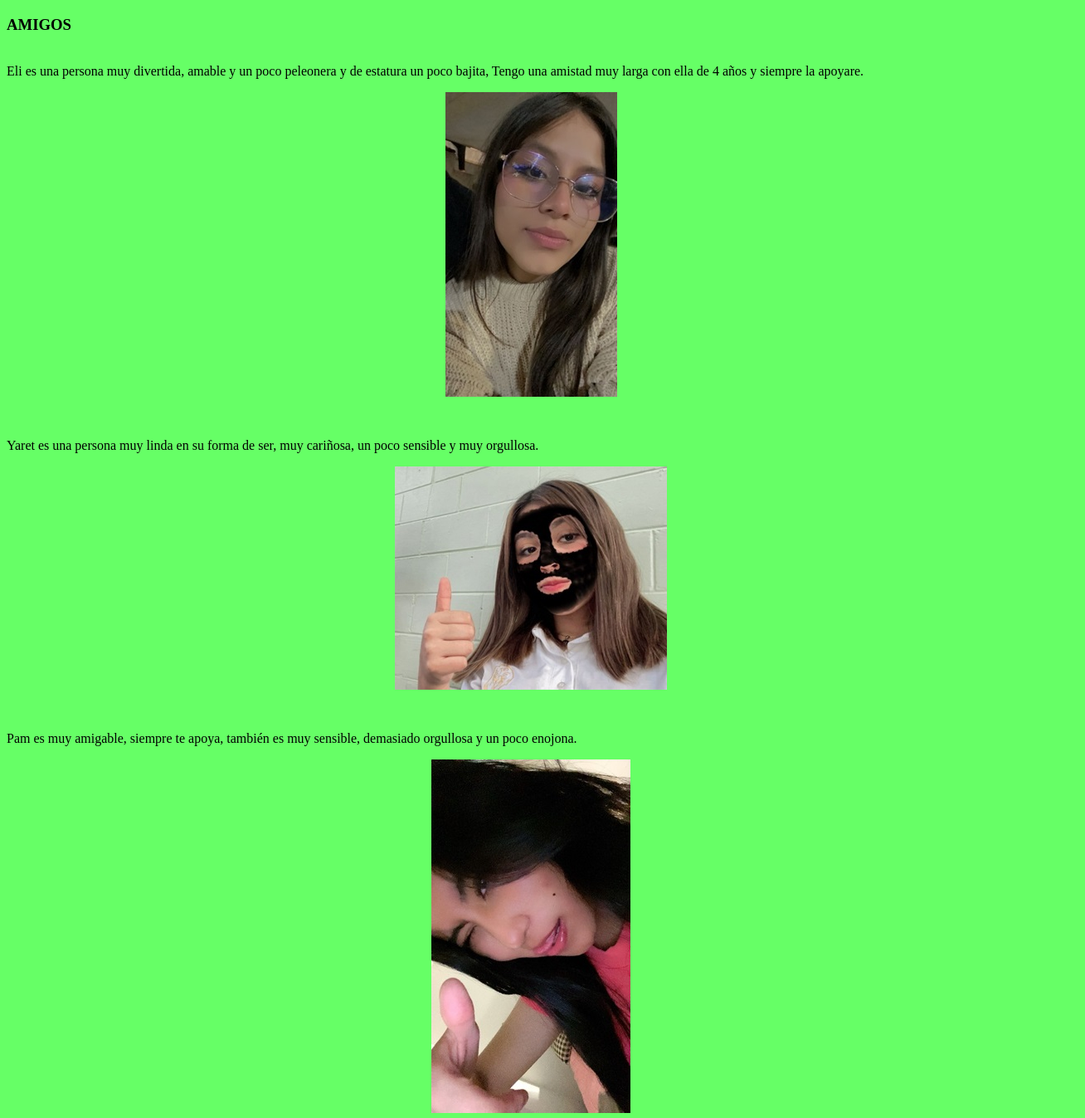
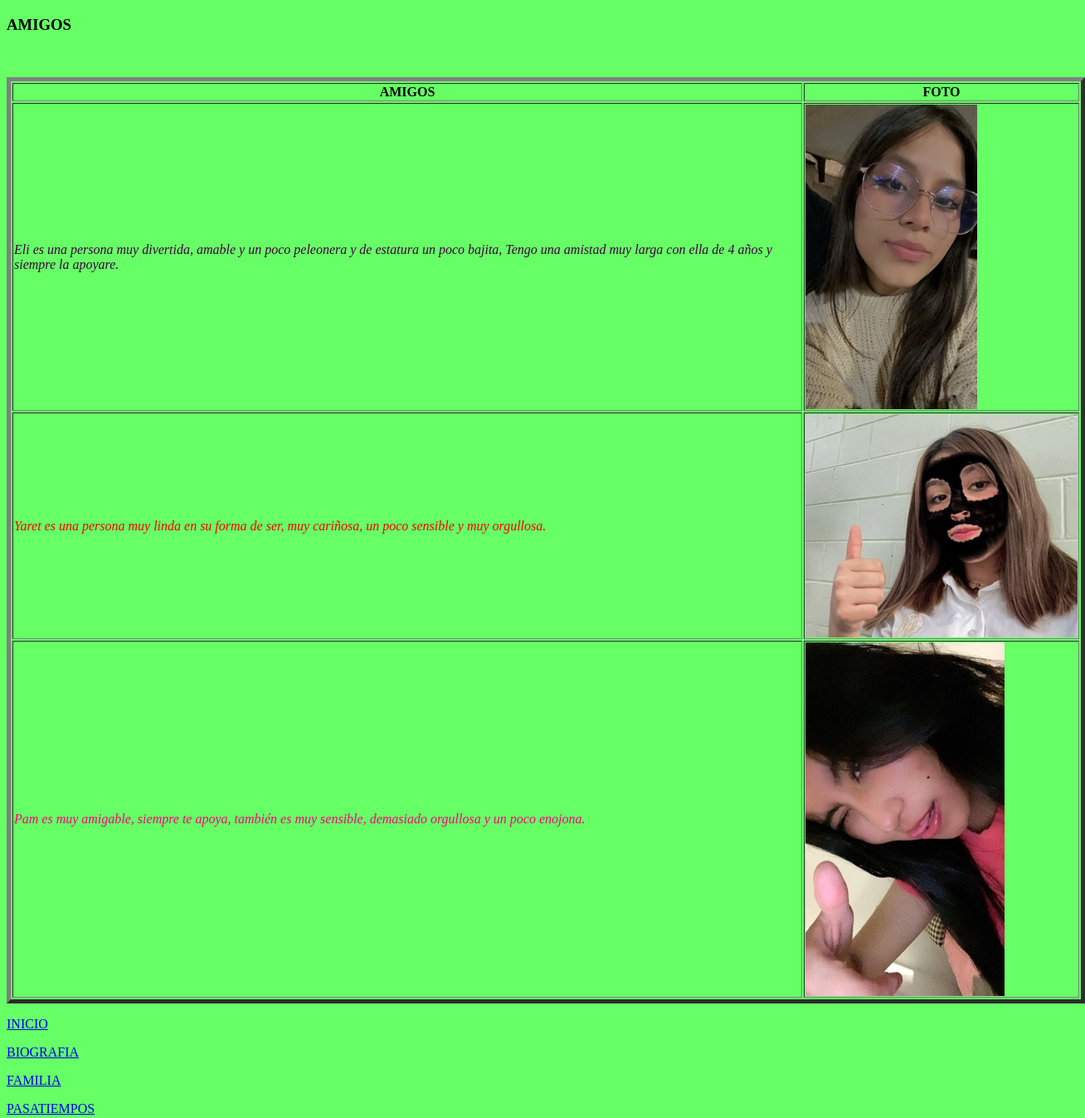
Before and after one commit to 3r1c2345/trabajo, a plain HTML site: page html/amigos.html in a window 1280 px wide. Shown: the top 1347 px of the page at 83% size, 1308 px wide, since content can reach past the window. Drawn offline with Linux system fonts and the light colour scheme.

Commit message:
Add files via upload

```diff
--- a/html/amigos.html
+++ b/html/amigos.html
@@ -7,21 +7,39 @@
 body {
 	background-color: #6F6;
 }
+.M {
+	color: #400040;
+}
+.R {
+	color: #F00;
+}
+.RO {
+	color: #FF0080;
+}
 </style>
 </head>
 
 <body>
 <h3>AMIGOS</h3>
-<p><br />
-  Eli es una persona muy divertida, amable y un poco peleonera y de estatura un  poco bajita, Tengo una amistad muy larga con ella de 4 años y siempre la  apoyare.</p>
-<p align="center"><img src="../images/amiga.jpg" width="207" height="367" align="middle" /></p>
 <p>&nbsp;</p>
-<p> Yaret es una persona muy linda en su forma de ser, muy cariñosa, un  poco sensible y muy orgullosa.</p>
-<p align="center"><img src="../images/amiga2.jpg" width="328" height="269" /></p>
-<p>&nbsp;</p>
-<p> Pam es muy amigable, siempre te apoya, también es muy sensible,  demasiado orgullosa y un poco enojona.</p>
-<p align="center"><img src="../images/amiga3.jpg" width="240" height="426" /></p>
-<p>&nbsp;</p>
+<table width="1300" height="123" border="5">
+  <tr>
+    <th scope="col">AMIGOS</th>
+    <th scope="col">FOTO</th>
+  </tr>
+  <tr>
+    <td><em class="M">Eli es una persona muy divertida, amable y un poco peleonera y de estatura un  poco bajita, Tengo una amistad muy larga con ella de 4 años y siempre la  apoyare.</em></td>
+    <td><img src="../images/amiga.jpg" width="207" height="367" align="middle" /></td>
+  </tr>
+  <tr>
+    <td><em class="R"> Yaret es una persona muy linda en su forma de ser, muy cariñosa, un  poco sensible y muy orgullosa.</em></td>
+    <td><img src="../images/amiga2.jpg" width="328" height="269" /></td>
+  </tr>
+  <tr>
+    <td><em class="RO">Pam es muy amigable, siempre te apoya, también es muy sensible,  demasiado orgullosa y un poco enojona.</em></td>
+    <td><img src="../images/amiga3.jpg" width="240" height="426" /></td>
+  </tr>
+</table>
 <p><a href="../index.html">INICIO</a></p>
 <p><a href="biografia.html">BIOGRAFIA</a></p>
 <p><a href="familia.html">FAMILIA</a></p>
```
Also changed, not shown: html/biografia.html (+2 -2 lines), html/familia.html (+2 -2 lines), html/pasatiempos.html (+21 -5 lines), index.html (+2 -2 lines).
